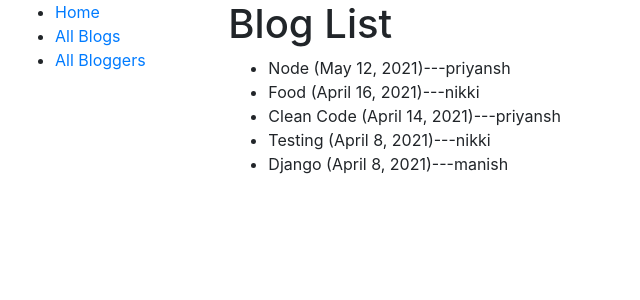
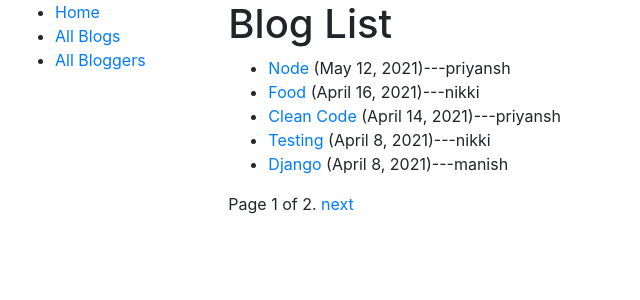
Before and after one commit to rahul-20-mangal/django-mini-blog, a Django app: page /blog/blogs/ in a window 1280 px wide. Shown: the top 300 px of the page, without its empty margins (0-640 px from the left). Run offline with Django 3.2, Linux system fonts and the light colour scheme; data comes from the database, SQL or seed files in the repository; both versions use the stored data as it was after the commit.

Commit message:
Add Detail view of Blog

```diff
--- a/blog/models.py
+++ b/blog/models.py
@@ -1,6 +1,6 @@
 from django.db import models
 from django.contrib.auth.models import User
-
+from django.urls import reverse
 # Create your models here.
 
 class Blog(models.Model):
@@ -13,6 +13,10 @@ class Blog(models.Model):
     def __str__(self):
         """String for representing the Model object."""
         return self.title
+
+    def get_absolute_url(self):
+        """Returns the url to access a detail record for this blog."""
+        return reverse('blog-detail', args=[str(self.id)])
 
 class Blogger(models.Model):
     name = models.OneToOneField(User, on_delete=models.CASCADE, null=True)
--- a/blog/templates/base_generic.html
+++ b/blog/templates/base_generic.html
@@ -22,6 +22,23 @@
      {% endblock %}
       </div>
       <div class="col-sm-10 ">{% block content %}{% endblock %}
+        {% block pagination %}
+        {% if is_paginated %}
+            <div class="pagination">
+                <span class="page-links">
+                    {% if page_obj.has_previous %}
+                        <a href="{{ request.path }}?page={{ page_obj.previous_page_number }}">previous</a>
+                    {% endif %}
+                    <span class="page-current">
+                        Page {{ page_obj.number }} of {{ page_obj.paginator.num_pages }}.
+                    </span>
+                    {% if page_obj.has_next %}
+                        <a href="{{ request.path }}?page={{ page_obj.next_page_number }}">next</a>
+                    {% endif %}
+                </span>
+            </div>
+        {% endif %}
+      {% endblock %}
 
       </div>
     </div>
--- a/blog/templates/blog/blog_list.html
+++ b/blog/templates/blog/blog_list.html
@@ -6,7 +6,7 @@
   <ul>
     {% for blog in blog_list %}
       <li>
-        {{ blog.title }} ({{blog.post_date}})---{{blog.blog_author}}
+        <a href="{{ blog.get_absolute_url }}">{{ blog.title }}</a> ({{blog.post_date}})---{{blog.blog_author}}
       </li>
     {% endfor %}
   </ul>
--- a/blog/urls.py
+++ b/blog/urls.py
@@ -5,5 +5,6 @@ from . import views
 urlpatterns = [
     path('', views.index, name='index'),
     path('blogs/', views.BlogListView.as_view(), name='blogs'),
+    path('<int:pk>', views.BlogDetailView.as_view(), name='blog-detail'),
 
 ]
--- a/blog/views.py
+++ b/blog/views.py
@@ -2,6 +2,7 @@ from django.shortcuts import render
 from django.http import HttpResponse
 from blog.models import Blog, Blogger
 from django.views import generic
+from django.urls import reverse
 # Create your views here.
 
 def index(request):
@@ -29,3 +30,6 @@ class BlogListView(generic.ListView):
 
     def get_queryset(self):
         return Blog.objects.order_by('-post_date')
+
+class BlogDetailView(generic.DetailView):
+    model = Blog
```
Also changed, not shown: blog/templates/blog/blog_detail.html (added, +22 -0 lines), db.sqlite3.
